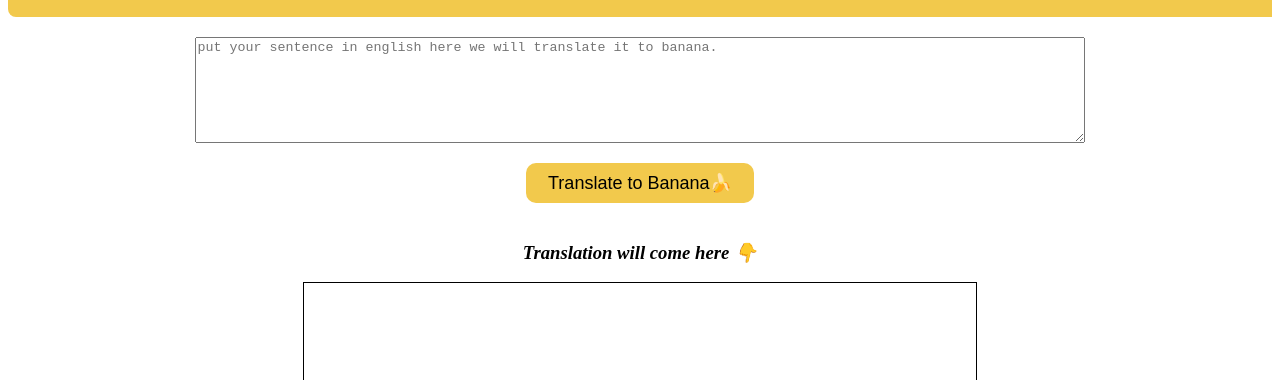
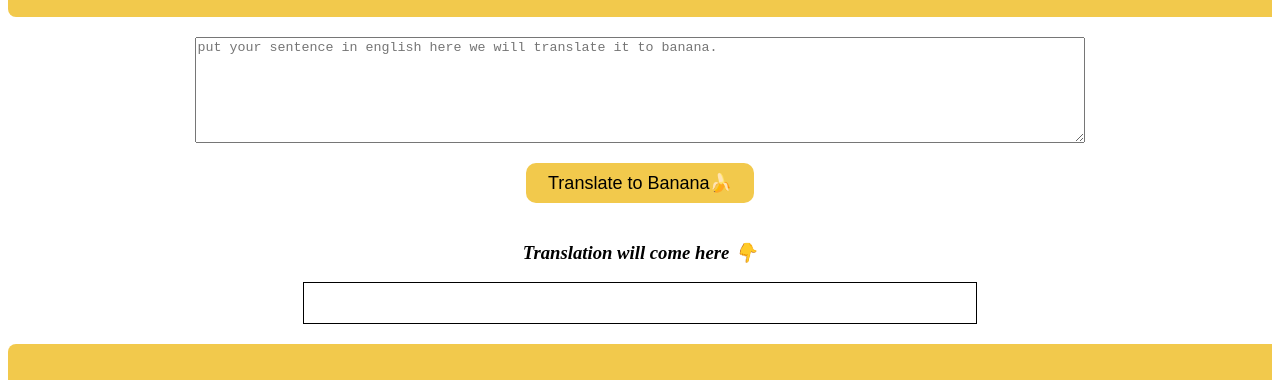
Before and after one commit to yogeshthorecha/Banana-speak, a plain HTML site: page index.html in a window 1280 px wide. Shown: the part 92-472 px from the top of the page. Drawn offline with Linux system fonts and the light colour scheme.

Commit message:
Update style.css

```diff
--- a/style.css
+++ b/style.css
@@ -48,10 +48,11 @@ textarea{
     flex-direction: column;
 }
 .output-box{
-    border: solid 1px;
+  border: solid 1px;
     width:50%;
+    max-height:2000px;
+    resize: horizontal;
     padding:20px;
-    height:70px;
 }
 .footer{
     margin-top: 20px;
```
